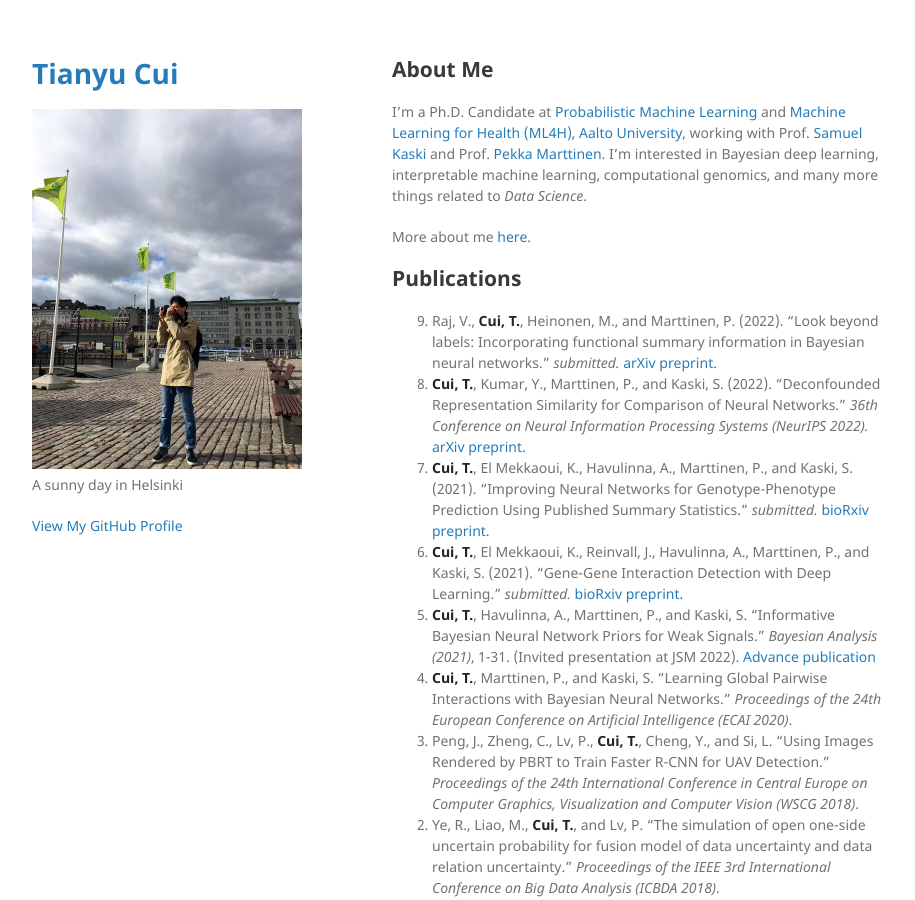
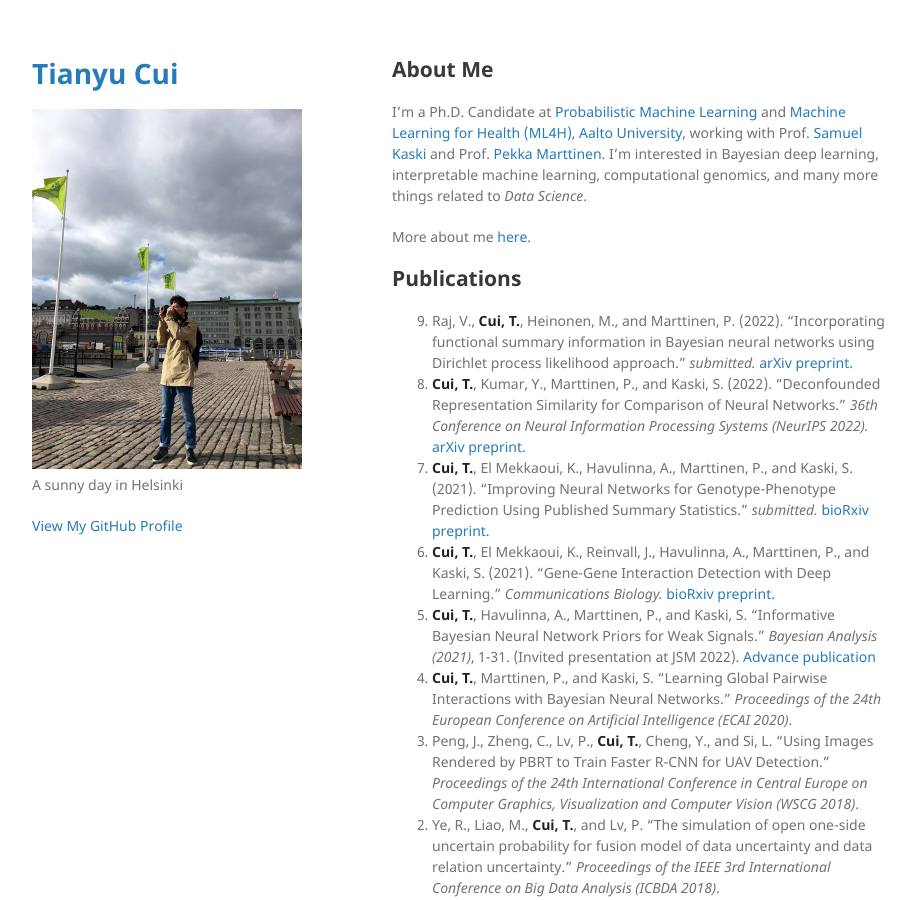
Before and after one commit to tycui/tycui.github.io, a Jekyll site: the page built from index.md, in a window 1280 px wide and 900 px high. Shown: the whole window, without its empty margins (178-1093 px from the left). Built offline with Jekyll 4.4.1, drawn with Linux system fonts in a browser that asks for light colours; our own code applies the rules of GitHub Pages for plain Markdown files.

Commit message:
Update index.md

```diff
--- a/index.md
+++ b/index.md
@@ -10,10 +10,10 @@ More about me [here](./more_about_me.html).
 ## Publications
 
 
-0. Raj, V., **Cui, T.**, Heinonen, M., and Marttinen, P. (2022). "Look beyond labels: Incorporating functional summary information in Bayesian neural networks." _submitted._ [arXiv preprint.](https://arxiv.org/abs/2207.01234)
+0. Raj, V., **Cui, T.**, Heinonen, M., and Marttinen, P. (2022). "Incorporating functional summary information in Bayesian neural networks using Dirichlet process likelihood approach." _submitted._ [arXiv preprint.](https://arxiv.org/abs/2207.01234)
 0. **Cui, T.**, Kumar, Y., Marttinen, P., and Kaski, S. (2022). "Deconfounded Representation Similarity for Comparison of Neural Networks." _36th Conference on Neural Information Processing Systems (NeurIPS 2022)._ [arXiv preprint.](https://arxiv.org/abs/2202.00095)
 0. **Cui, T.**, El Mekkaoui, K., Havulinna, A., Marttinen, P., and Kaski, S. (2021). "Improving Neural Networks for Genotype-Phenotype Prediction Using Published Summary Statistics." _submitted._ [bioRxiv preprint.](https://www.biorxiv.org/content/10.1101/2021.11.09.467937v1)
-0. **Cui, T.**, El Mekkaoui, K., Reinvall, J., Havulinna, A., Marttinen, P., and Kaski, S. (2021). "Gene-Gene Interaction Detection with Deep Learning." _submitted._ [bioRxiv preprint.](https://www.biorxiv.org/content/10.1101/2021.03.12.435063v1)
+0. **Cui, T.**, El Mekkaoui, K., Reinvall, J., Havulinna, A., Marttinen, P., and Kaski, S. (2021). "Gene-Gene Interaction Detection with Deep Learning." _Communications Biology._ [bioRxiv preprint.](https://www.biorxiv.org/content/10.1101/2021.03.12.435063v1)
 0. **Cui, T.**, Havulinna, A., Marttinen, P., and Kaski, S. "Informative Bayesian Neural Network Priors for Weak Signals." _Bayesian Analysis (2021)_, 1-31. (Invited presentation at JSM 2022). [Advance publication](https://projecteuclid.org/journals/bayesian-analysis/advance-publication/Informative-Bayesian-Neural-Network-Priors-for-Weak-Signals/10.1214/21-BA1291.full)
 0. **Cui, T.**, Marttinen, P., and Kaski, S. "Learning Global Pairwise Interactions with Bayesian Neural Networks." _Proceedings of the 24th European Conference on Artificial Intelligence (ECAI 2020)_.
 0. Peng, J., Zheng, C., Lv, P., **Cui, T.**, Cheng, Y., and Si, L. "Using Images Rendered by PBRT to Train Faster R-CNN for UAV Detection." _Proceedings of the 24th International Conference in Central Europe on Computer Graphics, Visualization and Computer Vision (WSCG 2018)_.
```
